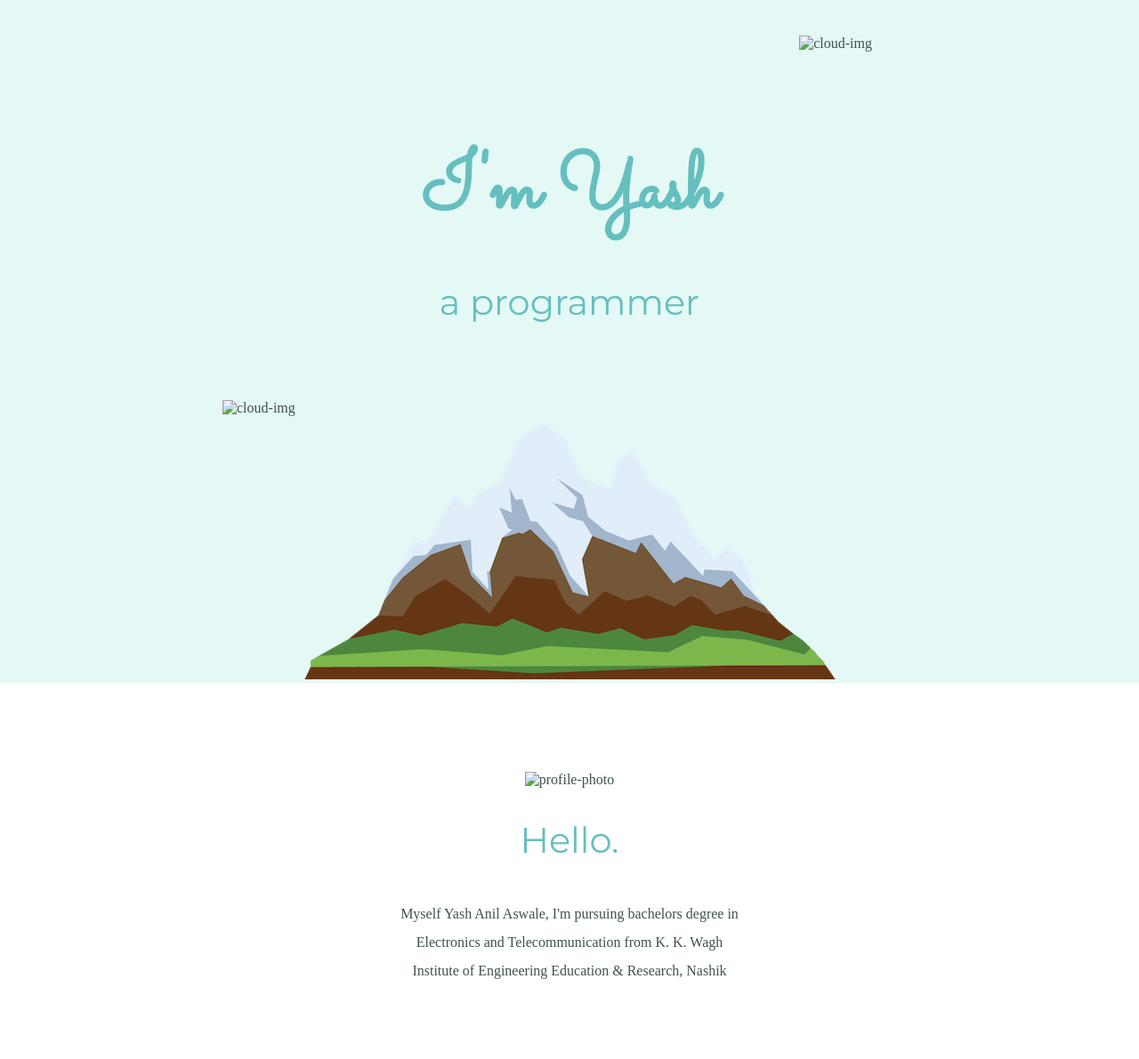
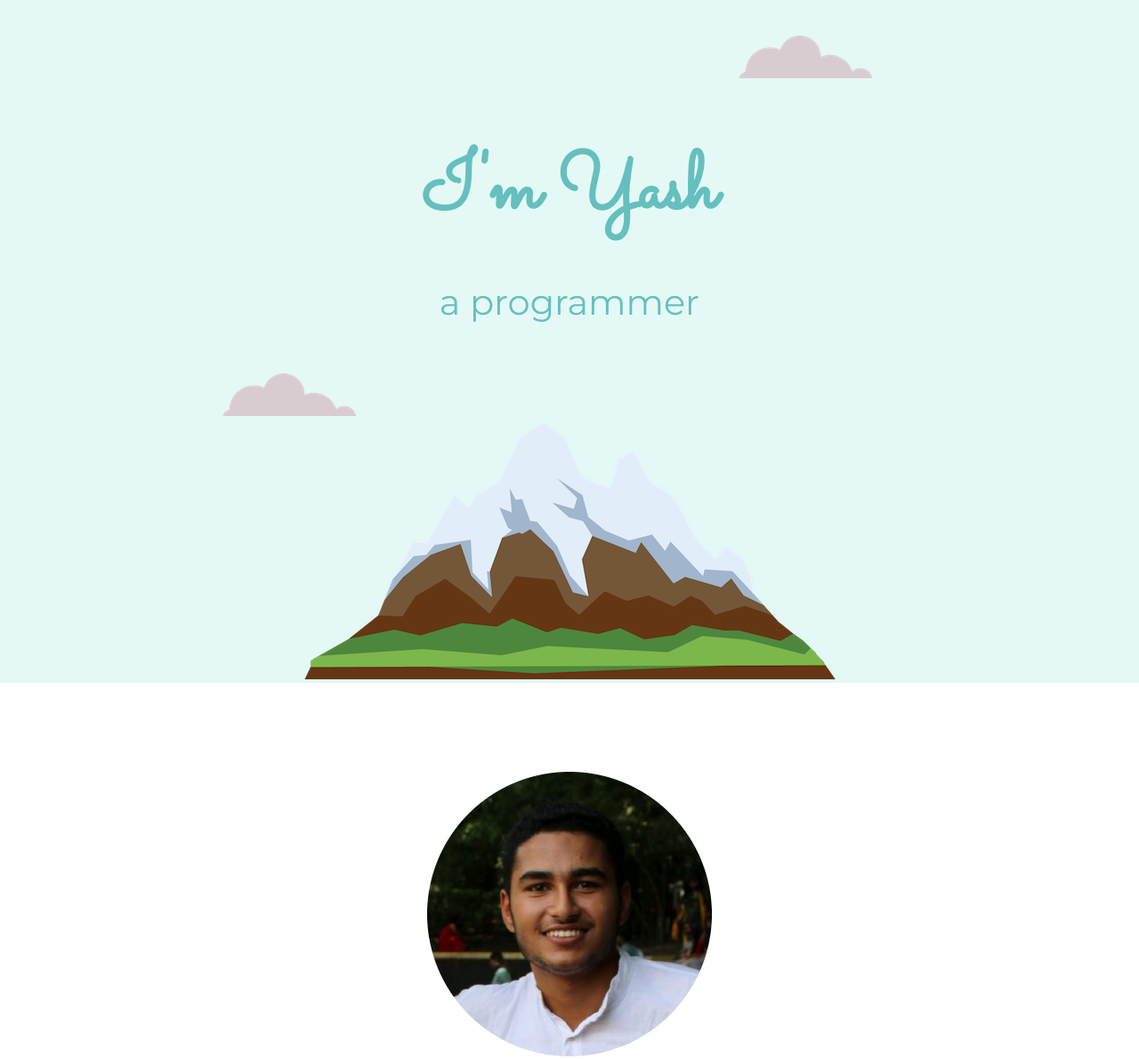
Before and after one commit to Yashaswale/personalweb, a plain HTML site: page index.html in a window 1280 px wide. Shown: the top 1191 px of the page at 89% size. Drawn offline with Linux system fonts and the light colour scheme; files whose address does not match are found by name.

Commit message:
Update index.html

```diff
--- a/index.html
+++ b/index.html
@@ -13,15 +13,15 @@
 </head>
 <body>
     <div class="top-container">
-    <img class="top-cloud" src="css/images/cloud.png" alt="cloud-img">
+    <img class="top-cloud" src="cloud.png" alt="cloud-img">
     <h1>I'm Yash</h1>
     <h2> a programmer</h2>
-    <img class="bottom-cloud" src="css/images/cloud.png" alt="cloud-img">
+    <img class="bottom-cloud" src="cloud.png" alt="cloud-img">
     <img src="css/images/mountain.png" alt="mountain-img">
     </div>
     <div class="middle-container">
         <div class="profile">
-          <img src="css/images/yash photo.png" alt="profile-photo">
+          <img src="yash photo.png" alt="profile-photo">
           <h2>Hello.</h2>
           <p class="intro">Myself Yash Anil Aswale, I'm pursuing bachelors degree in Electronics and Telecommunication from K. K. Wagh Institute of Engineering Education & Research, Nashik</p>
         </div>
@@ -29,12 +29,12 @@
         <div class="skills">
           <h2>My Skills.</h2>
           <div class="skill-row">
-            <img class="cppimage" src="css/images/cppimage1.png" alt="cpp-image">
+            <img class="cppimage" src="cppimage1.png" alt="cpp-image">
             <h3>Data Structures - C++</h3>
             <p>I am currently practicing my problem solving skills in data structures and looking forward for competetive programming</p>
           </div>
           <div class="skill-row">
-            <img class="webd" src="css/images/htmlgif.gif" alt="webd-image">
+            <img class="webd" src="htmlgif.gif" alt="webd-image">
             <h3>Front end Web Development</h3>
             <p>I have an Begineer Knowledge in front end Web Development, but I know Basics of front end development.</p>
           </div>
```
